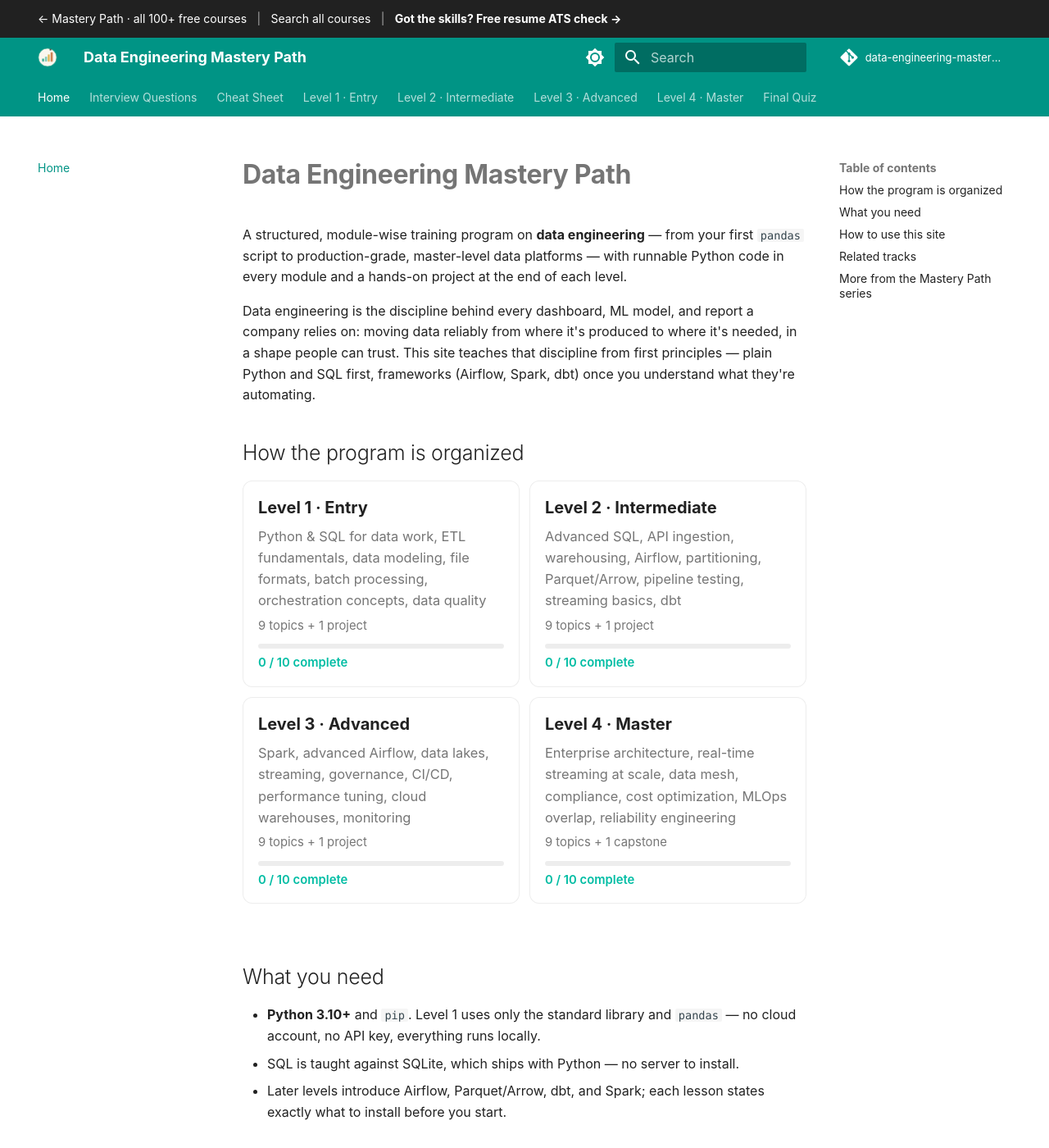
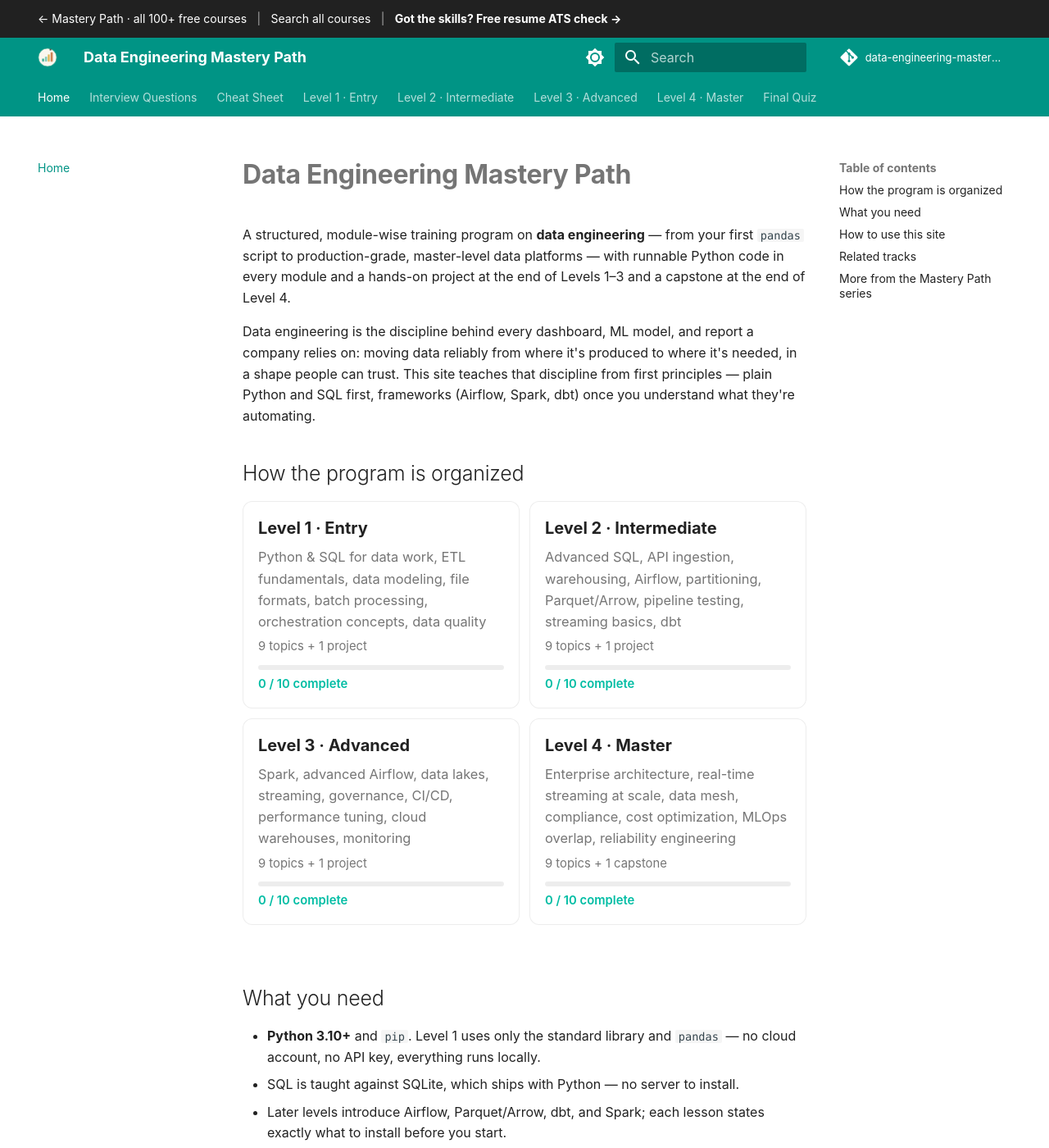
Before and after one commit to SIGILIPELLI/data-engineering-mastery-path, an MkDocs documentation site: the page built from docs/index.md, in a window 1280 px wide and 1400 px high. Shown: the whole window at 82% size. Built offline with MkDocs 1.6.1 and Material for MkDocs 9.7.7, drawn with Linux system fonts in a browser that asks for light colours; comment, search, counter and statistics services are not loaded; some of the changed text lies outside the part shown.

Commit message:
Course home: state that Levels 1-3 end with a project and Level 4 with the capstone
Co-Authored-By: Claude Sonnet 5.5 <noreply@anthropic.com>

```diff
--- a/docs/index.md
+++ b/docs/index.md
@@ -7,8 +7,7 @@ description: "Free course on data engineering -- ETL pipelines, SQL, orchestrati
 
 A structured, module-wise training program on **data engineering** — from your
 first `pandas` script to production-grade, master-level data platforms — with
-runnable Python code in every module and a hands-on project at the end of each
-level.
+runnable Python code in every module and a hands-on project at the end of Levels 1–3 and a capstone at the end of Level 4.
 
 Data engineering is the discipline behind every dashboard, ML model, and
 report a company relies on: moving data reliably from where it's produced to
@@ -38,7 +37,7 @@ discipline from first principles — plain Python and SQL first, frameworks
 - Work through each level in order — later modules assume earlier ones.
 - Every topic page has runnable code — copy it into a local `.py` file and run
   it. Every output block on this site was actually executed, not invented.
-- Each level ends with a project that combines everything learned in that level.
+- Levels 1–3 each end with a project that combines everything learned in that level, and Level 4 ends with the course capstone.
 - Use the search bar (top of the page) to jump straight to a topic.
 
 Start here → [Level 1 · Entry](level-1/index.md)
```
